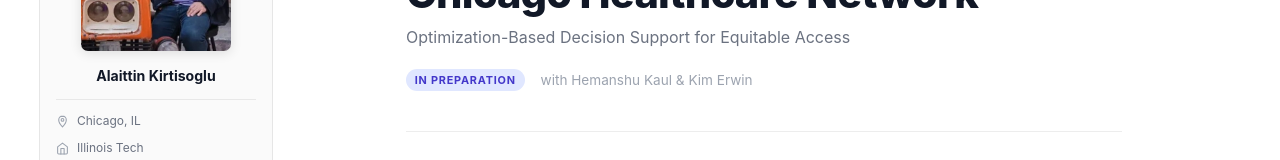
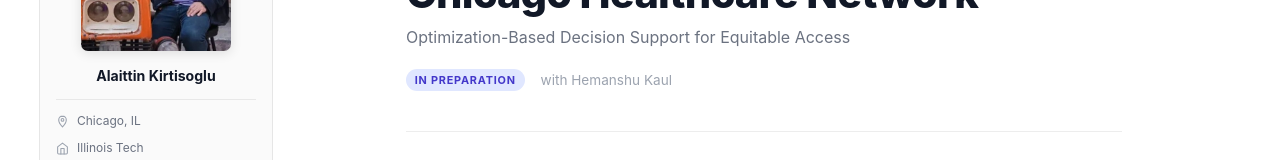
Before and after one commit to kirtisoglu/Website, a SvelteKit app: page /research/chicago-healthcare-network in a window 1280 px wide. Shown: the part 247-407 px from the top of the page. Built offline with nearby package versions, Linux system fonts and the light colour scheme.

Commit message:
Update +page.svelte

```diff
--- a/src/routes/research/chicago-healthcare-network/+page.svelte
+++ b/src/routes/research/chicago-healthcare-network/+page.svelte
@@ -22,7 +22,7 @@
     <p class="subtitle">Optimization-Based Decision Support for Equitable Access</p>
     <div class="meta-row">
       <span class="status-badge preparing">In Preparation</span>
-      <span class="coauthors">with Hemanshu Kaul &amp; Kim Erwin</span>
+      <span class="coauthors">with Hemanshu Kaul</span>
     </div>
   </section>
 
```
